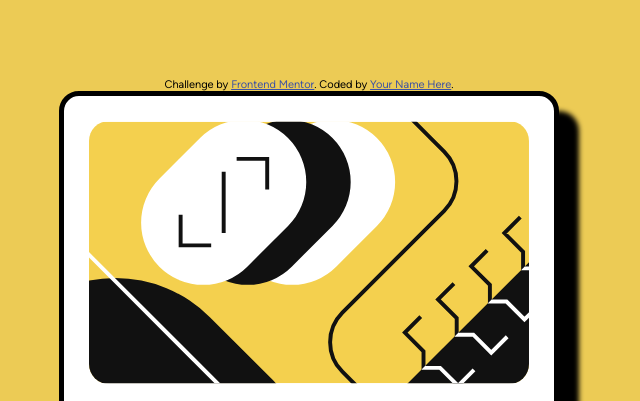
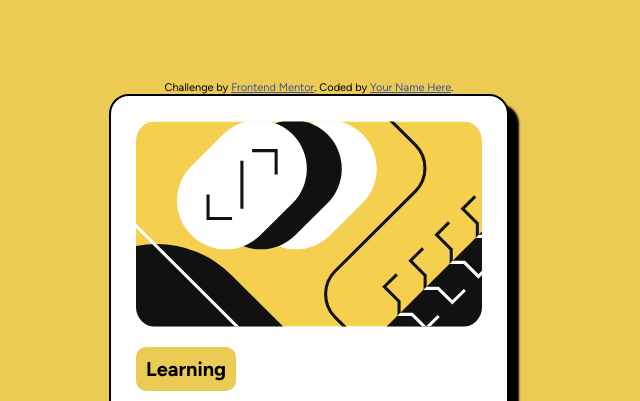
Before and after one commit to BrandonJr20/FRONTEND-PROJECTS, a plain HTML site: page Tarjeta vista previa/blog-preview-card-main/index.html in a window 1280 px wide. Shown: the top 401 px of the page, without its empty margins (331-971 px from the left). Drawn offline with Linux system fonts and the light colour scheme.

Commit message:
Proyecto terminado, inclui reaccion

```diff
--- a/Tarjeta vista previa/blog-preview-card-main/style.css
+++ b/Tarjeta vista previa/blog-preview-card-main/style.css
@@ -36,12 +36,12 @@ body{
     justify-content: center;
     align-items: center;
     flex-direction: column;
-    box-shadow: 20px 20px 5px;
+    box-shadow: 10px 10px 2px;
     border-radius: 20px;
     background-color: var(--colorWhite);
     padding: 25px;
-    border: 5px solid;
-    width: 500px;
+    border: 2px solid;
+    width: 400px;
 }
 
 .container-img{
@@ -96,3 +96,12 @@ body{
 .info-usuario{
     font-weight: bolder;
 }
+
+@media (max-width:375px) {
+
+    .container{
+        width: 250px;
+        margin: auto;
+    }
+
+}
```
